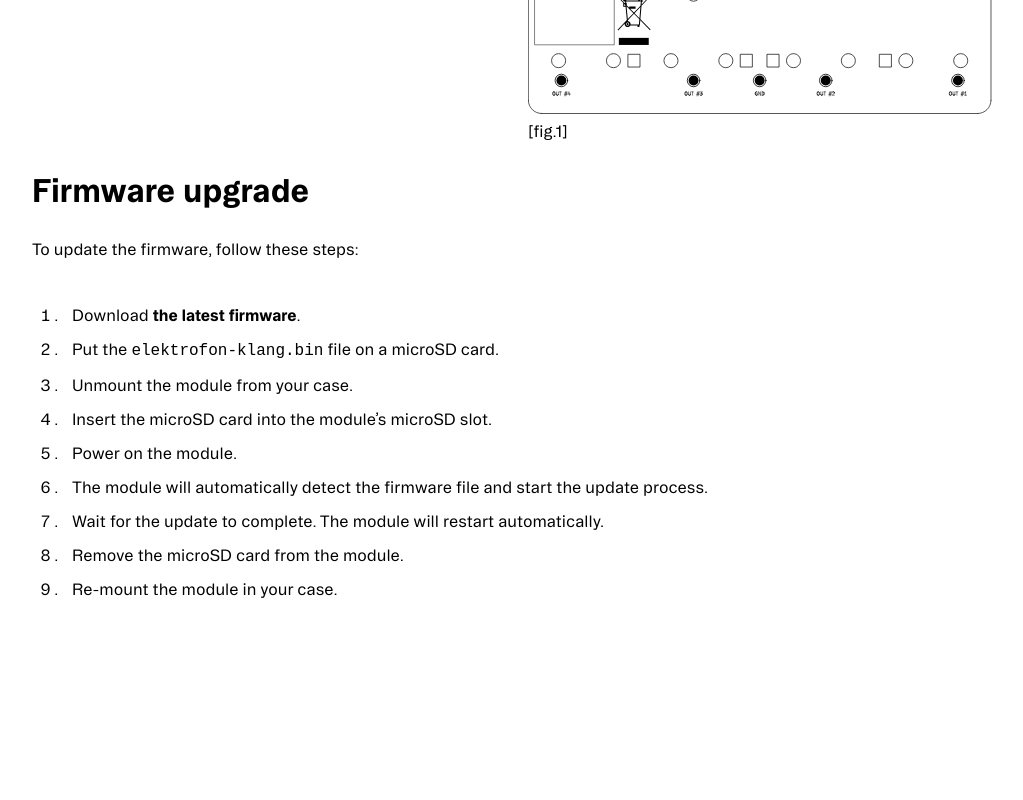
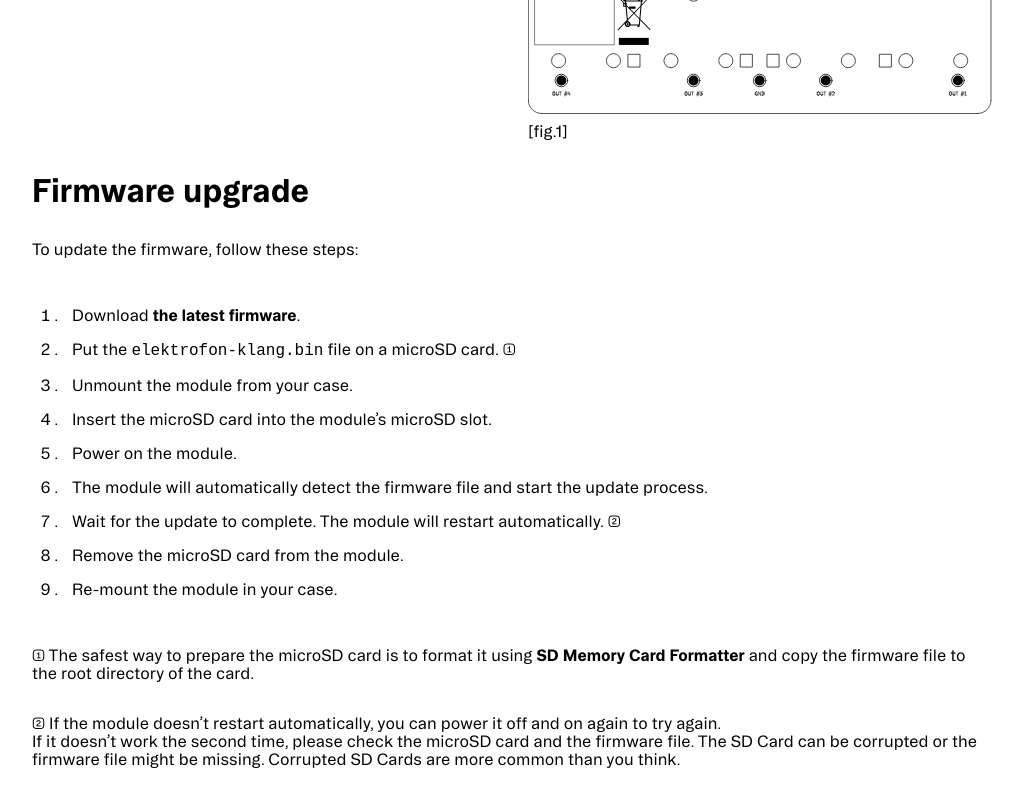
Before and after one commit to DinkDonk/manuals.elektrofon.no, a plain HTML site: page KLANG/index.html in a window 1280 px wide. Shown: the part 1936-2736 px from the top of the page, without its empty margins (128-1151 px from the left). Before the commit the page ends 2582 px from the top, so only its background shows below. Drawn offline with Linux system fonts and the light colour scheme.

Commit message:
Notes about firmware update

```diff
--- a/KLANG/index.html
+++ b/KLANG/index.html
@@ -137,18 +137,26 @@ Plug the 10-pin connector into the module <code>POWER</code> socket
 <li>Download <a
 href="https://github.com/elektrofon/klang-firmware/releases/latest">the
 latest firmware</a>.</li>
-<li>Put the <code>elektrofon-klang.bin</code> file on a microSD
-card.</li>
+<li>Put the <code>elektrofon-klang.bin</code> file on a microSD card.
+(1)</li>
 <li>Unmount the module from your case.</li>
 <li>Insert the microSD card into the module’s microSD slot.</li>
 <li>Power on the module.</li>
 <li>The module will automatically detect the firmware file and start the
 update process.</li>
 <li>Wait for the update to complete. The module will restart
-automatically.</li>
+automatically. (2)</li>
 <li>Remove the microSD card from the module.</li>
 <li>Re-mount the module in your case.</li>
 </ol>
+<p>(1) The safest way to prepare the microSD card is to format it using
+<a href="https://www.sdcard.org/downloads/">SD Memory Card Formatter</a>
+and copy the firmware file to the root directory of the card.</p>
+<p>(2) If the module doesn’t restart automatically, you can power it off
+and on again to try again.<br />
+If it doesn’t work the second time, please check the microSD card and
+the firmware file. The SD Card can be corrupted or the firmware file
+might be missing. Corrupted SD Cards are more common than you think.</p>
 		  </section>
 	  </main>
   </body>
```
Also changed, not shown: 3 other files.
